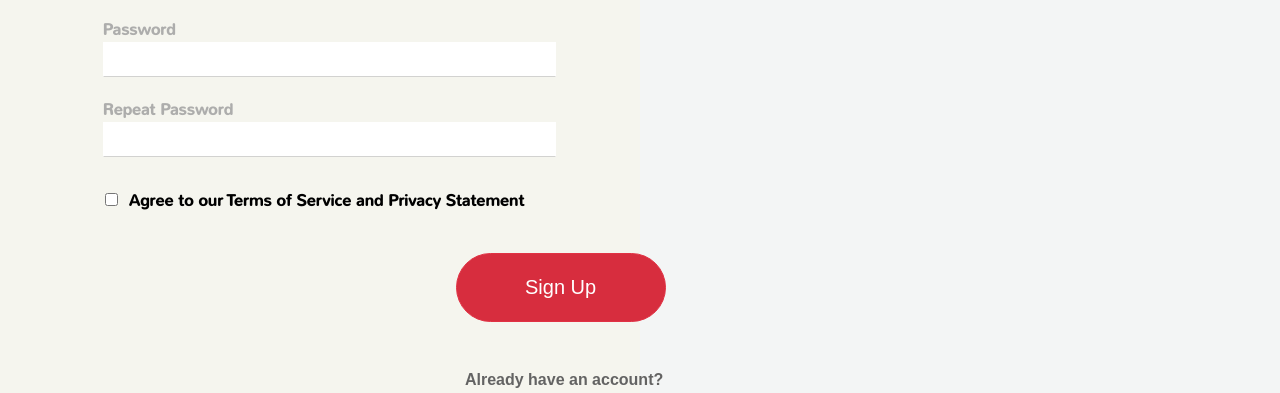
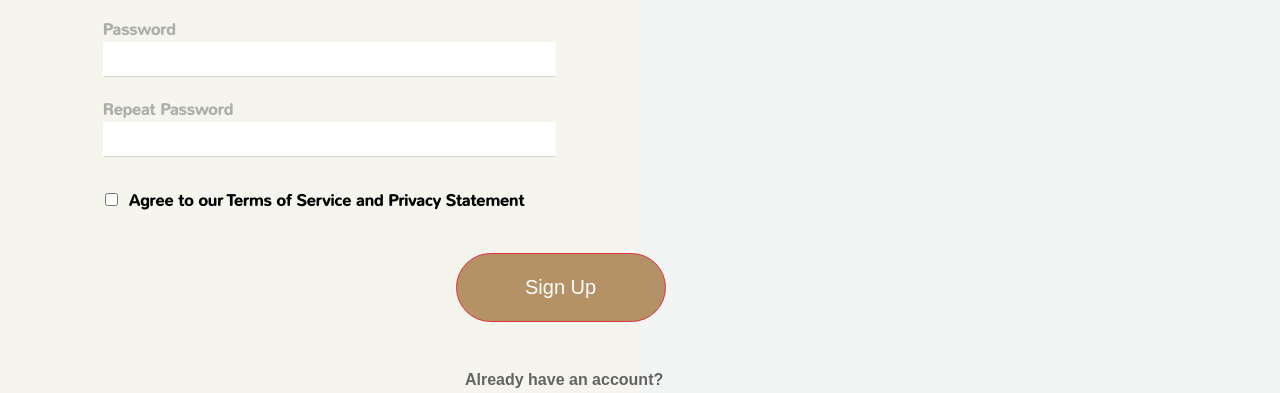
Before and after one commit to dancheella/task_8, a plain HTML site: page index.html in a window 1280 px wide. Shown: the part 561-954 px from the top of the page. Drawn offline with Linux system fonts and the light colour scheme.

Commit message:
changed background button

```diff
--- a/styles/style.css
+++ b/styles/style.css
@@ -94,7 +94,7 @@ body {
 }
 
 .button {
-    background: #d72d3e;
+    background: #b49266;
     box-sizing: border-box;
     border: 1px solid #e13244;
     border-radius: 40px;
```
